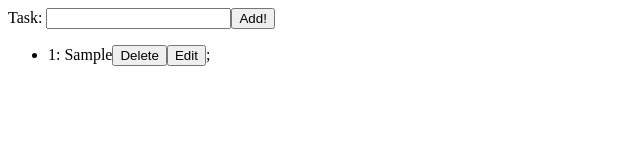
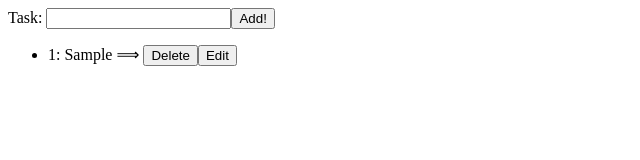
Before and after one commit to crespire/js-task-app, a React (Create React App) app: page / in a window 1280 px wide. Both pictures are taken after typing "Sample" into the empty fields and a click on the input "Add!". Shown: the top 160 px of the page, without its empty margins (0-640 px from the left). Built offline with nearby package versions, Linux system fonts and the light colour scheme.

Commit message:
Update Task components to utilize props as needed

```diff
--- a/src/components/EditTask.js
+++ b/src/components/EditTask.js
@@ -2,13 +2,13 @@ import React, { Component } from 'react';
 
 class Task extends Component {
   render() {
-    const { task, handleEditChange, handleEditSubmit } = this.props;
+    const { task, editTask, handleEditChange, handleEditSubmit } = this.props;
 
     return (
       <li>
-        <input type='text' value={task.text} onChange={handleEditChange(task.id)} />
+        <input type='text' value={editTask.text} onChange={(event) => handleEditChange(event, editTask.id)} />
         <button disabled={true}>Delete</button>
-        <button onClick={handleEditSubmit(task.id)}>Change</button>
+        <button onClick={(event) => handleEditSubmit(event, task.id)}>Change</button>
       </li>
     );
   }
--- a/src/components/Task.js
+++ b/src/components/Task.js
@@ -6,9 +6,9 @@ class Task extends Component {
 
     return (
       <li>
-        {order}: {task.text}
+        {order}: {task.text}&nbsp;&#10233;&nbsp;
         <button onClick={(event) => { handleDelete(event, task.id); }}>Delete</button>
-        <button onClick={(event) => { toggleEdit(event, task.id)}}>Edit</button>;
+        <button onClick={(event) => { toggleEdit(event, task.id)}}>Edit</button>
       </li>
     );
   }
```
